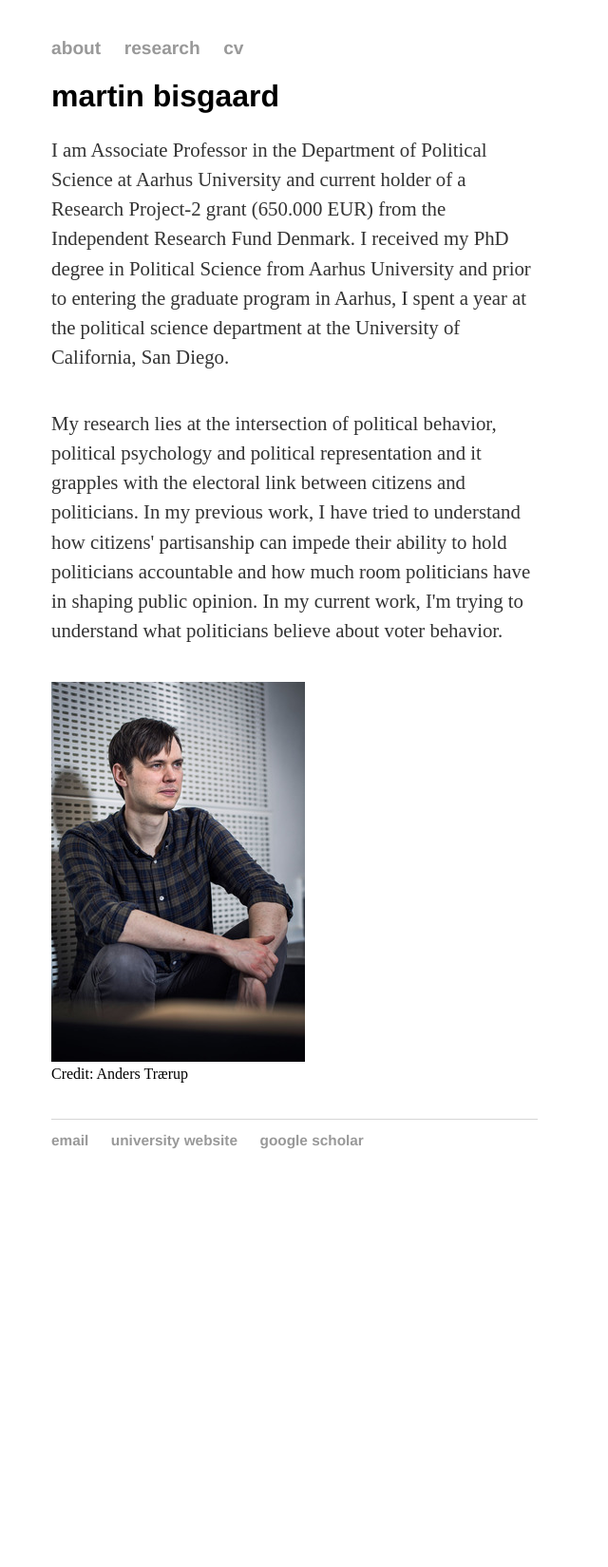
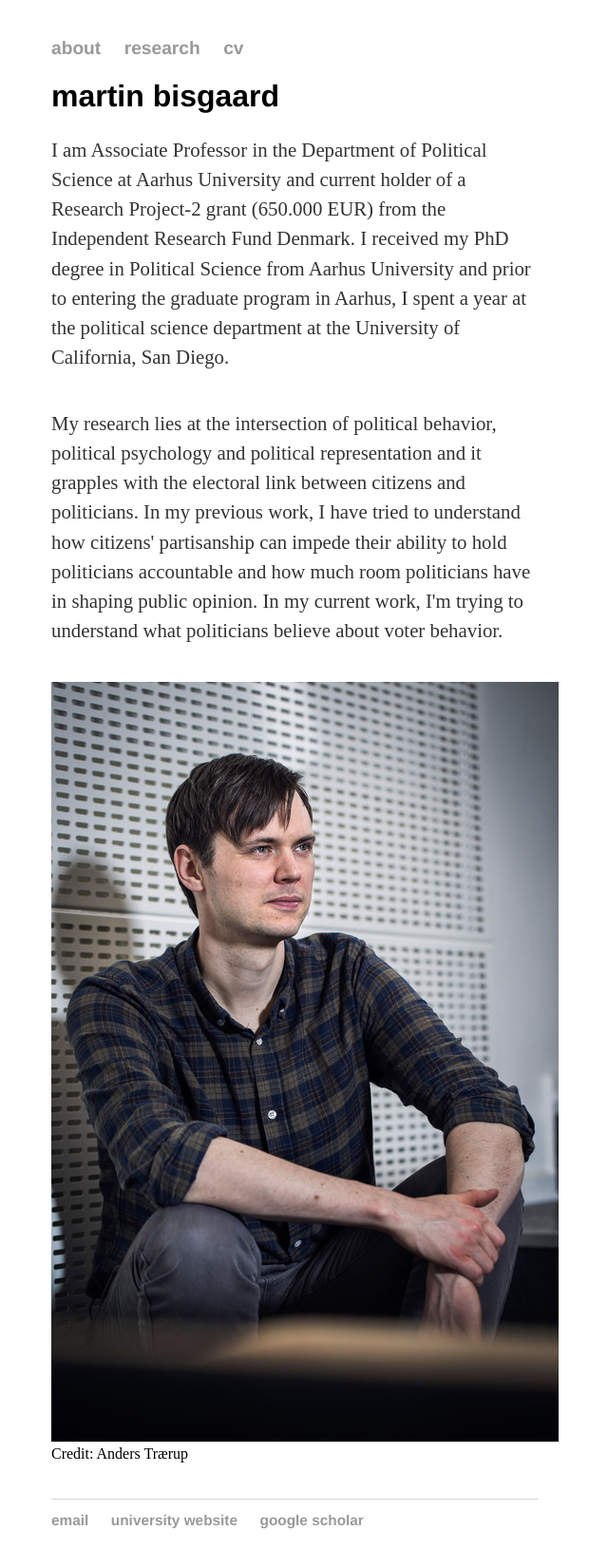
Before and after one commit to mbisgaard/mbisgaard.github.io, a Jekyll site: the page built from index.html, in a window 1280 px wide. Shown: the whole page at 95% size, without its empty margins (330-970 px from the left). Built offline with Jekyll 4.4.1, drawn with Linux system fonts in a browser that asks for light colours; before the commit the page ends 1250 px from its top, so only the background shows below that.

Commit message:
Update index.html

```diff
--- a/index.html
+++ b/index.html
@@ -9,7 +9,7 @@ title: Martin Bisgaard
 		<p>&nbsp;</p>
 	<p2>My research lies at the intersection of political behavior, political psychology and political representation and it grapples with the electoral link between citizens and politicians. In my previous work, I have tried to understand how citizens' partisanship can impede their ability to hold politicians accountable and how much room politicians have in shaping public opinion. In my current work, I'm trying to understand what politicians believe about voter behavior.</p2>
 		<p>&nbsp;</p>
-	<img src="images/mbhomepage25.jpg" />
+	<img src="images/mbhomepage50.jpg" />
 	<br>
 	<p3>Credit: Anders Trærup</p3>
 
```
